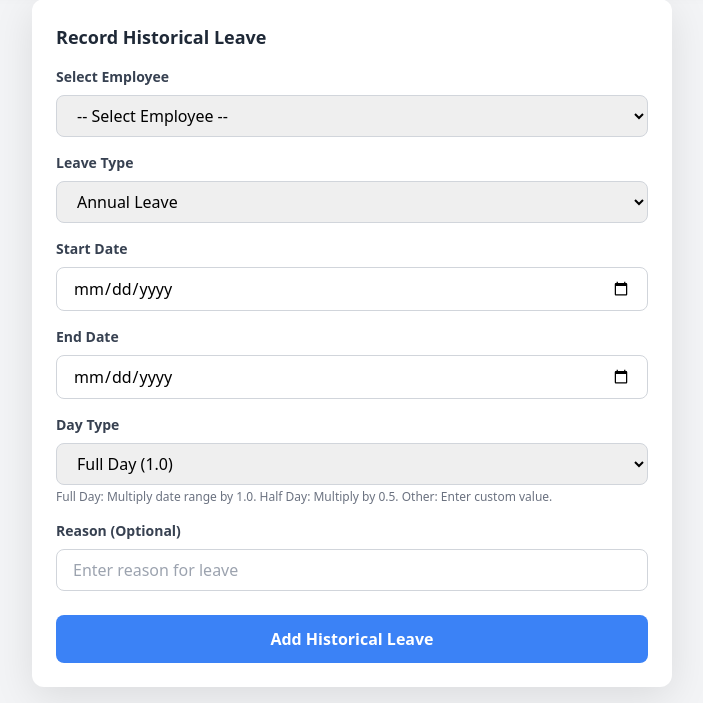
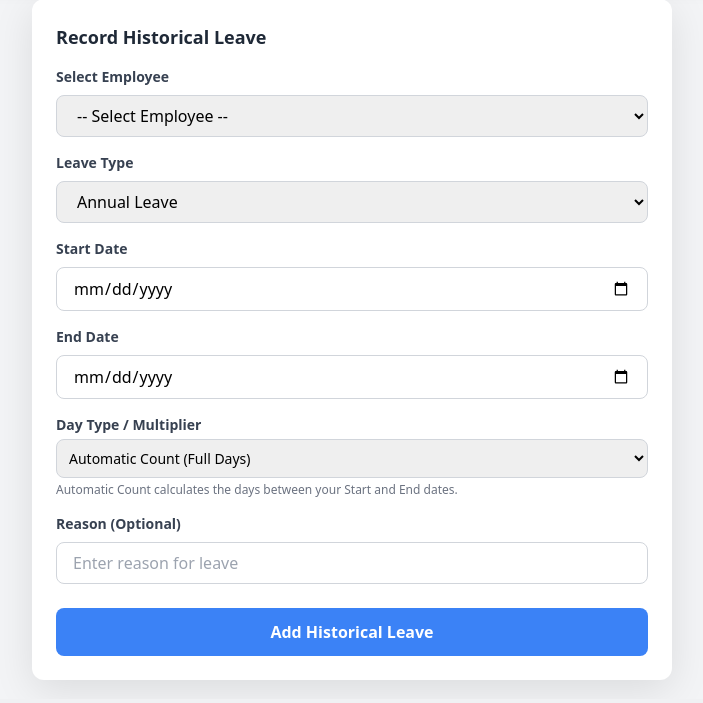
Before and after one commit to sew49/AISL-, a Flask app: page /admin/add-historical-leave in a window 1280 px wide. Shown: the part 101-804 px from the top of the page, without its empty margins (288-991 px from the left). Run offline with Flask 3, Linux system fonts and the light colour scheme; the visitor is signed in with stand-in values (Sample User, id 1); some libraries are stand-ins or nearby versions.

Commit message:
Simplify Day Type dropdown and fix leave calculation
- Updated dropdown to just 'Automatic Count' and 'Half Day Multiplier'
- Removed manual entry option for simpler UX
- Backend calculates: range_days * multiplier automatically
- Fixed 'other' to 'manual' bug in main.py

```diff
--- a/attendance_system/templates/admin/add_historical_leave.html
+++ b/attendance_system/templates/admin/add_historical_leave.html
@@ -104,49 +104,20 @@
 
             <!-- Days Selection -->
             <div class="mb-4">
-                <label class="block text-gray-700 text-sm font-bold mb-2" for="day_type">
-                    Day Type
+                <label class="block text-gray-700 text-sm font-bold mb-1" for="total_days">
+                    Day Type / Multiplier
                 </label>
                 <select
                     name="total_days"
-                    id="day_type"
-                    class="w-full px-4 py-2 border border-gray-300 rounded-lg focus:ring-2 focus:ring-blue-500 focus:border-blue-500"
-                    onchange="toggleManualDays()"
+                    id="total_days"
+                    class="w-full border border-gray-300 rounded-lg p-2 text-sm"
+                    required
                 >
-                    <option value="1.0">Full Day (1.0)</option>
-                    <option value="0.5">Half Day (0.5)</option>
-                    <option value="other">Other (Manual Entry)</option>
+                    <option value="1.0">Automatic Count (Full Days)</option>
+                    <option value="0.5">Half Day Multiplier (0.5)</option>
                 </select>
-                <p class="text-xs text-gray-500 mt-1">Full Day: Multiply date range by 1.0. Half Day: Multiply by 0.5. Other: Enter custom value.</p>
+                <p class="text-xs text-gray-500 mt-1">Automatic Count calculates the days between your Start and End dates.</p>
             </div>
-
-            <!-- Manual Days Input (shown when "Other" is selected) -->
-            <div class="mb-4" id="other_days_container" style="display: none;">
-                <label class="block text-gray-700 text-sm font-bold mb-2" for="other_days">
-                    Enter Days
-                </label>
-                <input
-                    type="number"
-                    name="other_days"
-                    id="other_days"
-                    step="0.5"
-                    min="0.5"
-                    class="w-full px-4 py-2 border border-gray-300 rounded-lg focus:ring-2 focus:ring-blue-500 focus:border-blue-500"
-                    placeholder="e.g. 1.0, 1.5, 5.0"
-                >
-            </div>
-
-            <script>
-                function toggleManualDays() {
-                    var dayType = document.getElementById('day_type').value;
-                    var manualContainer = document.getElementById('other_days_container');
-                    if (dayType === 'other') {
-                        manualContainer.style.display = 'block';
-                    } else {
-                        manualContainer.style.display = 'none';
-                    }
-                }
-            </script>
 
             <!-- Reason -->
             <div class="mb-6">
```
